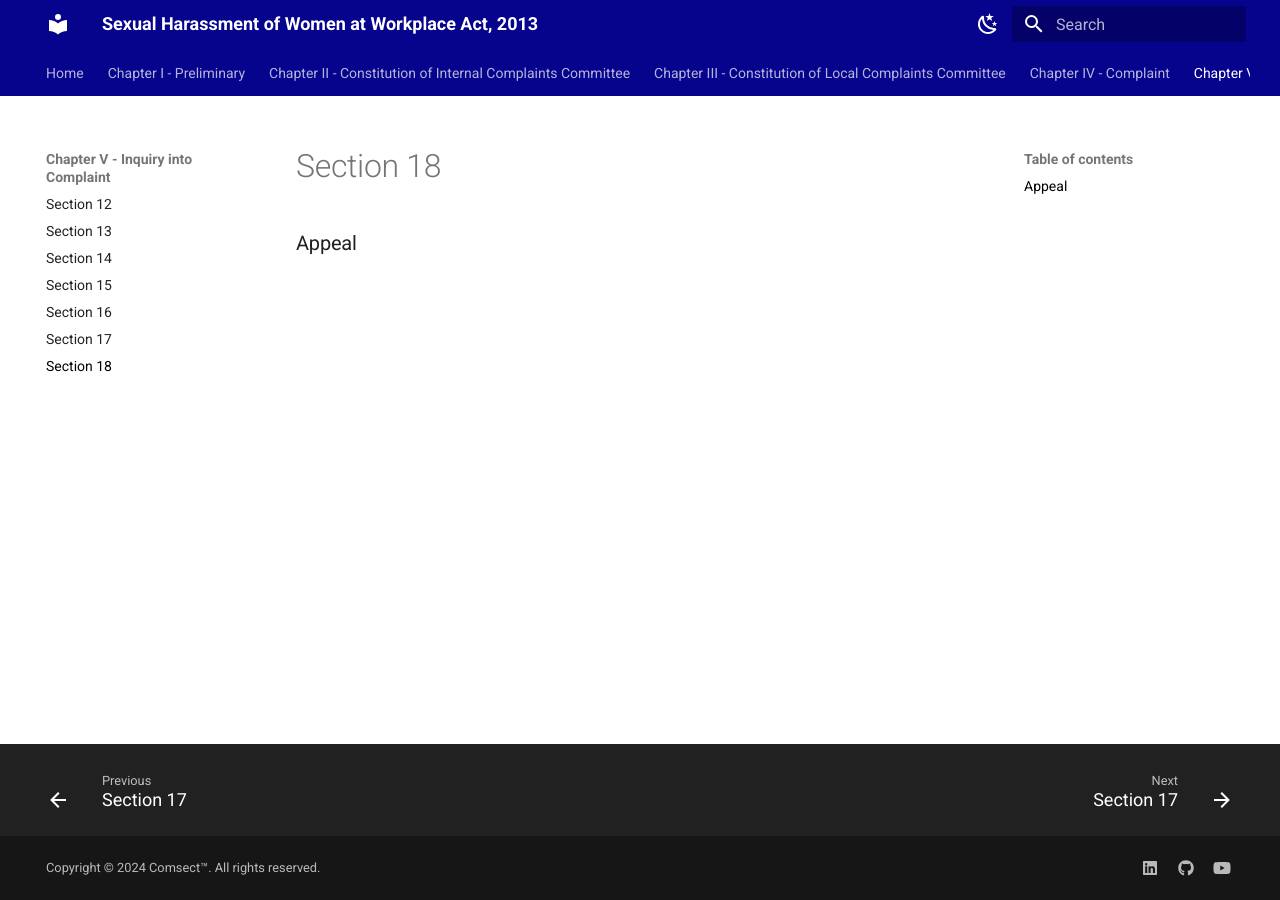
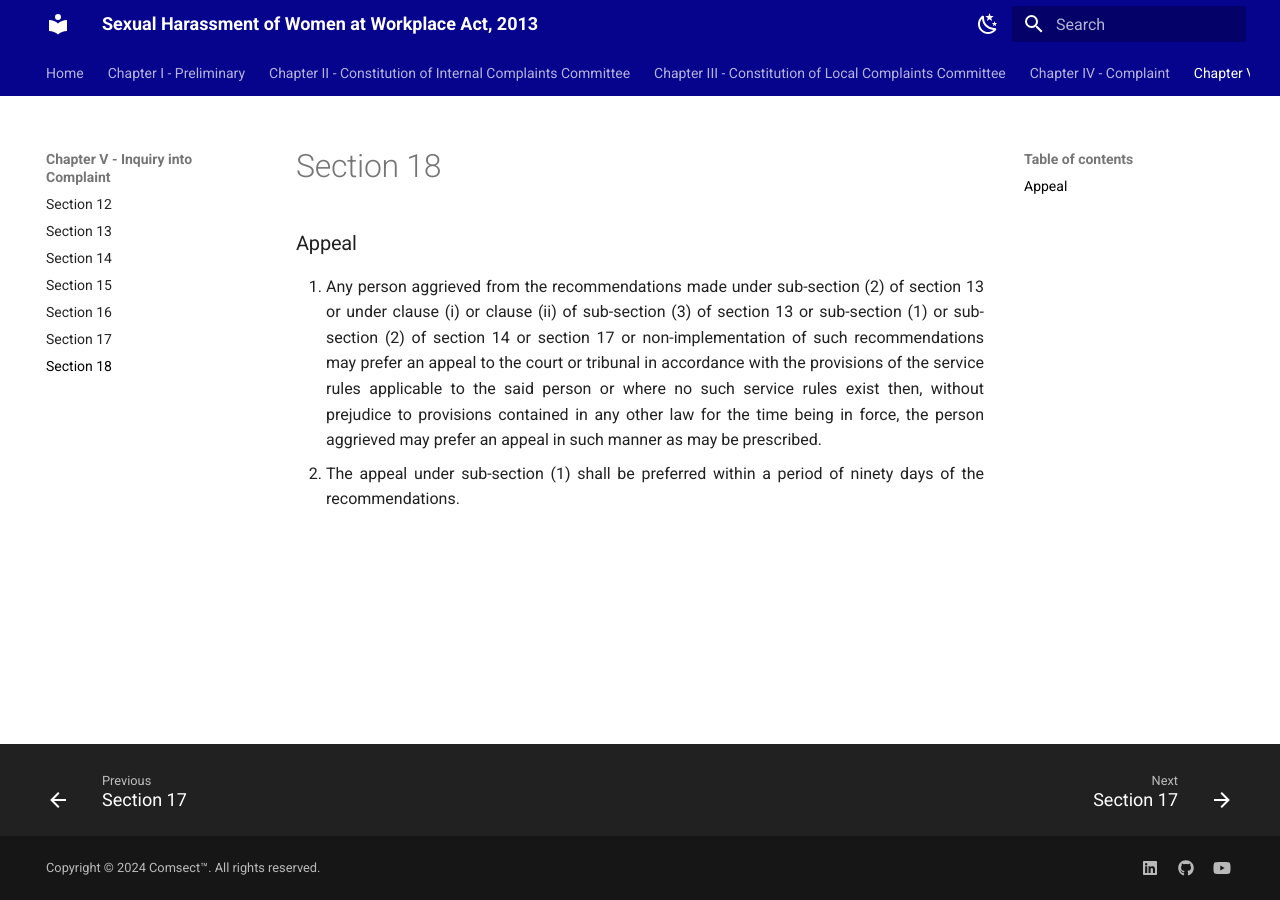
Before and after one commit to comsect/posh-act, an MkDocs documentation site: the page built from docs/en/18.md, in a window 1280 px wide. Built offline with MkDocs 1.6.1 and Material for MkDocs 9.7.7, drawn with Linux system fonts in a browser that asks for light colours.

Commit message:
add section eighteen

```diff
--- a/docs/en/18.md
+++ b/docs/en/18.md
@@ -3,3 +3,6 @@ description: Appeal
 ---
 
 ### Appeal
+
+1. <div style="text-align: justify"> Any person aggrieved from the recommendations made under sub-section (2) of section 13 or under clause (i) or clause (ii) of sub-section (3) of section 13 or sub-section (1) or sub-section (2) of section 14 or section 17 or non-implementation of such recommendations may prefer an appeal to the court or tribunal in accordance with the provisions of the service rules applicable to the said person or where no such service rules exist then, without prejudice to provisions contained in any other law for the time being in force, the person aggrieved may prefer an appeal in such manner as may be prescribed.
+2. <div style="text-align: justify"> The appeal under sub-section (1) shall be preferred within a period of ninety days of the recommendations.
```
